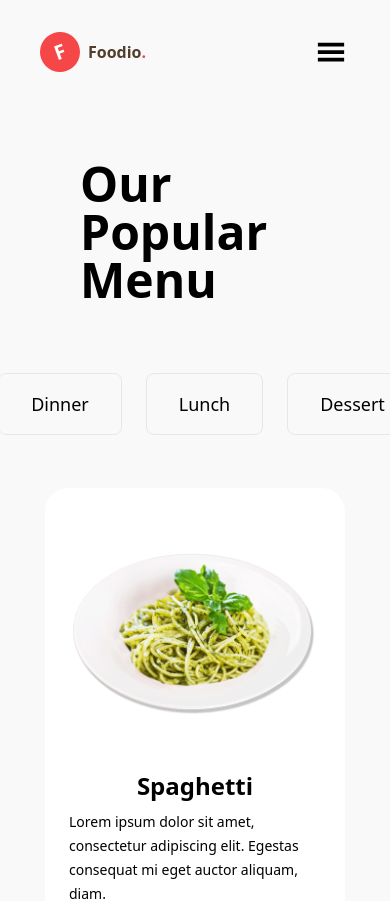
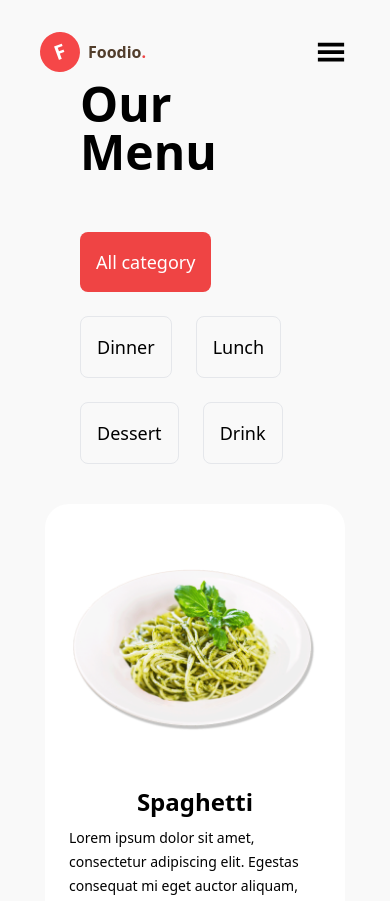
Before and after one commit to the-hackerist/foodio, a React (Vite) app in the folder client/: page /menu in a window 390 px wide. Shown: the top 901 px of the page. Built offline with nearby package versions, Linux system fonts and the light colour scheme.

Commit message:
complete menu section responsiveness

```diff
--- a/client/src/components/HomePage/Menu.jsx
+++ b/client/src/components/HomePage/Menu.jsx
@@ -12,14 +12,15 @@ function Menu() {
   const activePageStyle = "text-white bg-black";
 
   return (
-    <div className="p-20 pt-40 flex items-center flex-col gap-10 bg-[#F9F9F9]">
-      <h2 className="text-5xl font-bold">Our Popular Menu</h2>
-      <ul className="flex items-center gap-6 text-lg mt-4">
+    <div className="p-20 flex items-center flex-col gap-10 bg-[#F9F9F9]">
+      <h2 className="text-5xl font-bold">Our Menu</h2>
+
+      <ul className="flex items-center gap-6 text-lg mt-4 flex-wrap">
         <li onClick={() => setCategory("all")}>
           <button
             className={`${
               category === "all" ? activeCategoryStyle : "border"
-            } px-8 py-4 rounded-lg`}
+            } px-4 py-4 rounded-lg`}
           >
             All category
           </button>
@@ -29,7 +30,7 @@ function Menu() {
           <button
             className={`${
               category === "dinner" ? activeCategoryStyle : "border"
-            } px-8 py-4 rounded-lg`}
+            } px-4 py-4 rounded-lg`}
           >
             Dinner
           </button>
@@ -39,7 +40,7 @@ function Menu() {
           <button
             className={`${
               category === "lunch" ? activeCategoryStyle : "border"
-            } px-8 py-4 rounded-lg`}
+            } px-4 py-4 rounded-lg`}
           >
             Lunch
           </button>
@@ -49,7 +50,7 @@ function Menu() {
           <button
             className={`${
               category === "dessert" ? activeCategoryStyle : "border"
-            } px-8 py-4 rounded-lg`}
+            } px-4 py-4 rounded-lg`}
           >
             Dessert
           </button>
@@ -59,7 +60,7 @@ function Menu() {
           <button
             className={`${
               category === "drink" ? activeCategoryStyle : "border"
-            } px-8 py-4 rounded-lg`}
+            } px-4 py-4 rounded-lg`}
           >
             Drink
           </button>
```
